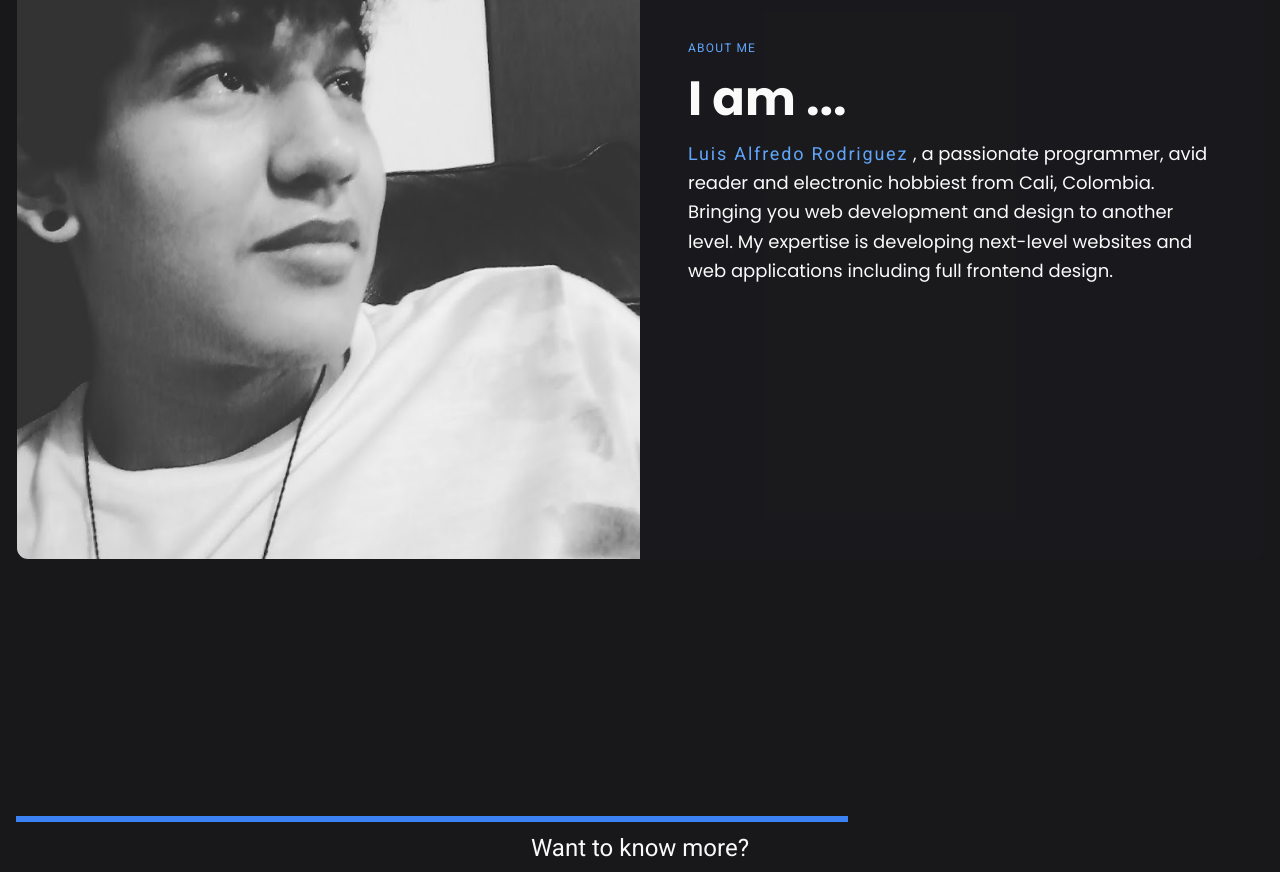
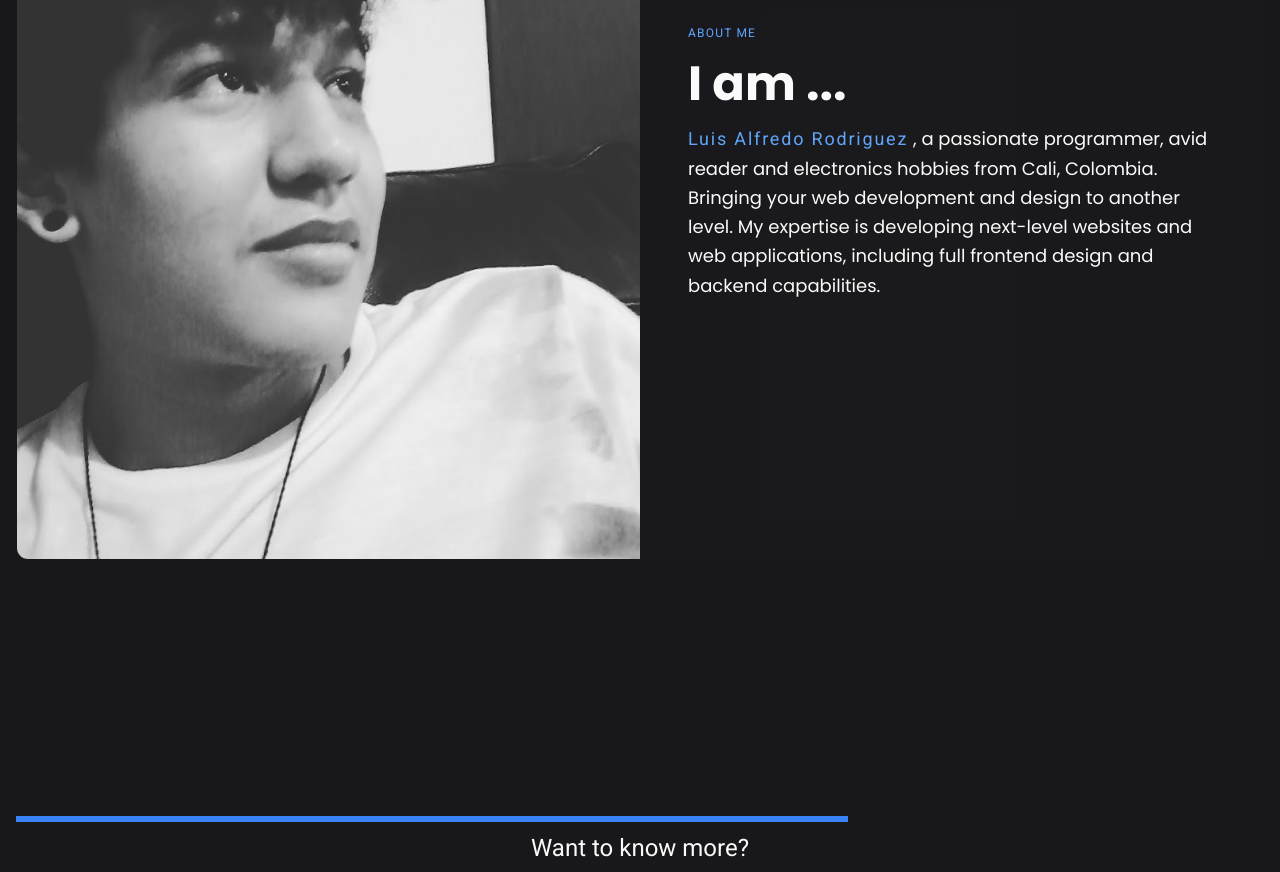
Before and after one commit to vFredo/portfolio-svelte, a SvelteKit app: page / in a window 1280 px wide. Shown: the part 1260-2132 px from the top of the page. Built offline with nearby package versions, Linux system fonts and the light colour scheme.

Commit message:
fix: about description

```diff
--- a/src/components/About.svelte
+++ b/src/components/About.svelte
@@ -1,8 +1,5 @@
 <script>
-    export let description = `
-      , a passionate programmer, avid reader and electronic hobbiest from Cali, Colombia. Bringing you web development
-      and design to another level. My expertise is developing next-level
-      websites and web applications including full frontend design.
+  export let description = `, a passionate programmer, avid reader and electronics hobbies from Cali, Colombia. Bringing your web development and design to another level. My expertise is developing next-level websites and web applications, including full frontend design and backend capabilities.
     `;
 
   let imgSrc = "assets/persona.png";
@@ -15,23 +12,24 @@
   </div>
 
   <!-- Right Side: Content -->
-    <div class="w-full md:w-1/2 bg-zinc-800/[.15] text-zinc-50 flex flex-col justify-center px-12 relative">
+  <div
+    class="w-full md:w-1/2 bg-zinc-800/[.15] text-zinc-50 flex flex-col justify-center px-12 relative"
+  >
     <!-- Background Image for Small Screens -->
     <div
       class="absolute inset-0 bg-cover bg-center md:hidden"
-            style="background-image: url({imgSrc}); filter: blur(10px) brightness(0.5);">
-        </div>
+      style="background-image: url({imgSrc}); filter: blur(10px) brightness(0.5);"
+    />
 
     <!-- Content -->
     <div class="relative z-10 text-zinc-50">
       <div class="mb-4">
-              <span class="text-blue-400 text-xs tracking-widest">
-                ABOUT ME
-              </span>
+        <span class="text-blue-400 text-xs tracking-widest"> ABOUT ME </span>
       </div>
       <h1 class="text-5xl font-bold mb-4 poppins">I am ...</h1>
       <p class="text-lg leading-relaxed poppins">
-                <span class="text-blue-400 tracking-widest">Luis Alfredo Rodriguez</span>
+        <span class="text-blue-400 tracking-widest">Luis Alfredo Rodriguez</span
+        >
         {description}
       </p>
     </div>
```
Lines whose indentation alone changed are shown as unchanged.
